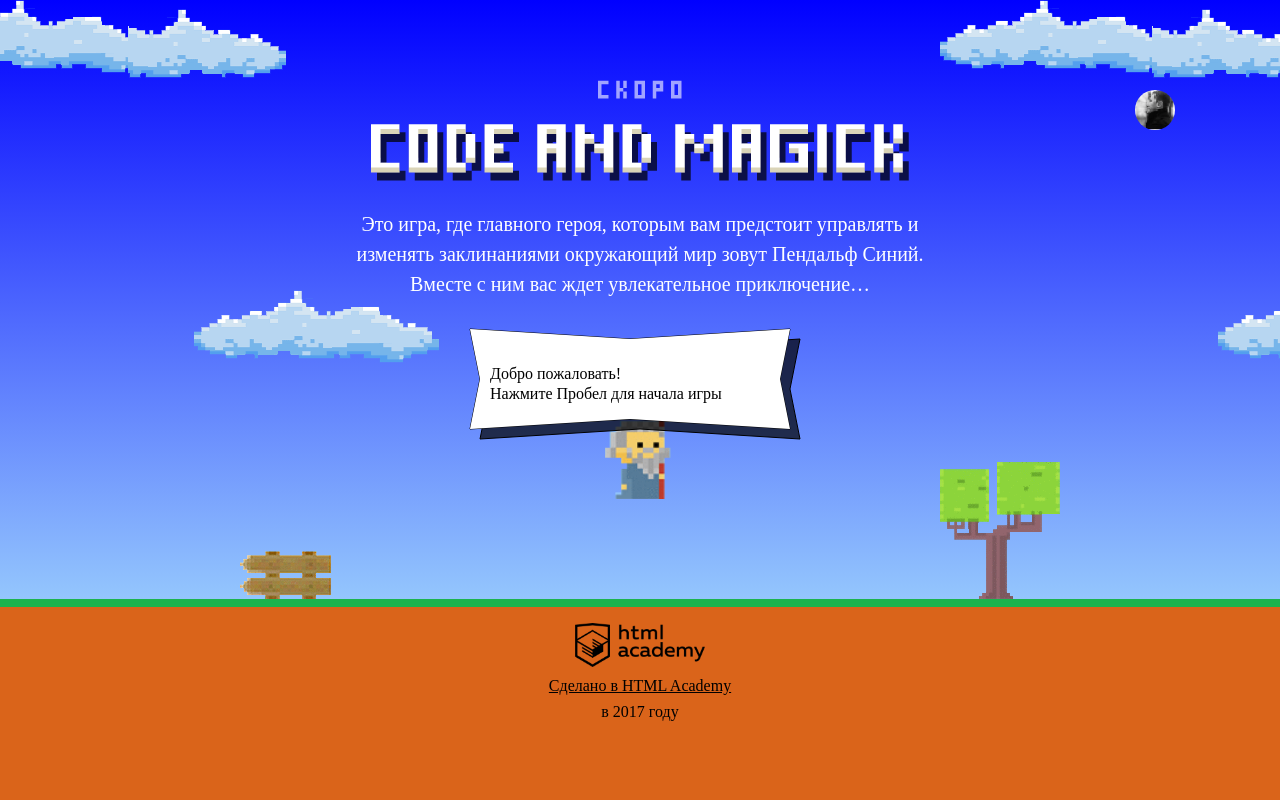
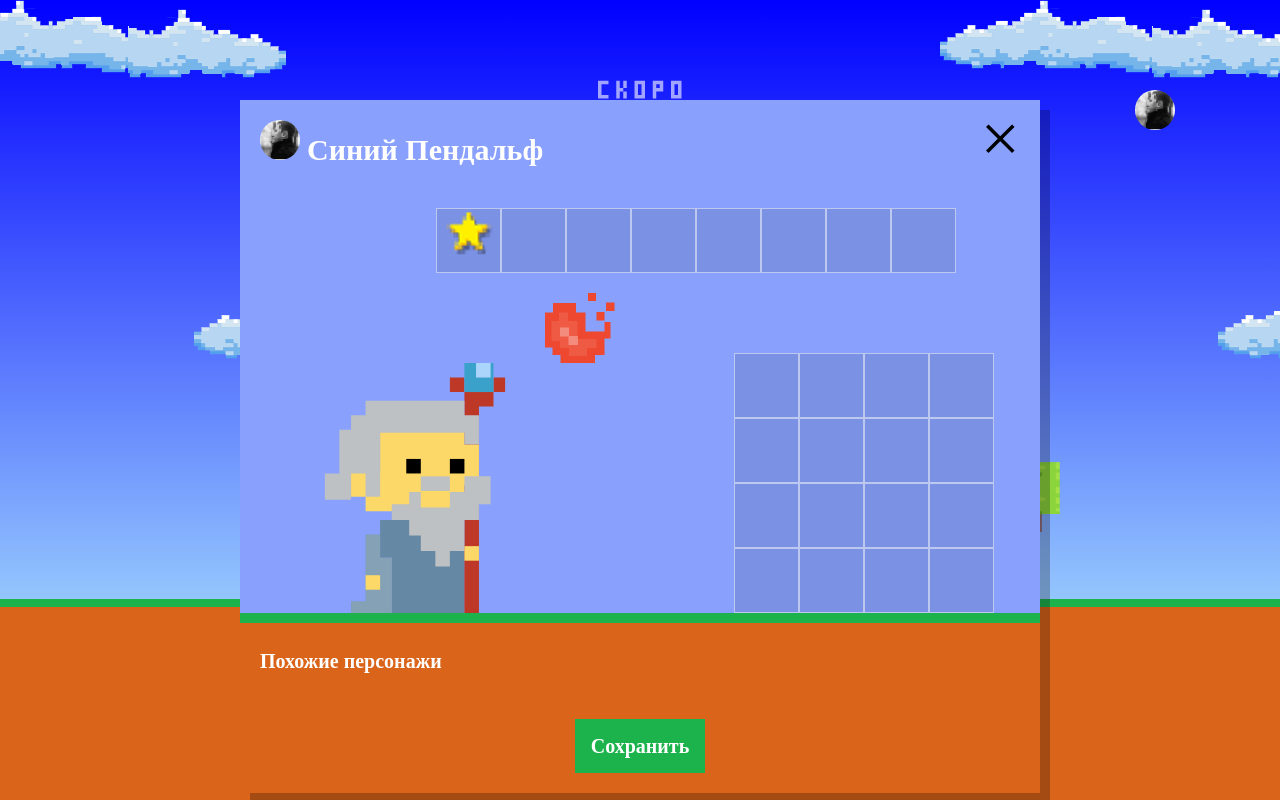
Before and after one commit to kagero900/code-and-magick, a website: page index.html in a window 1280 px wide. Drawn offline with Linux system fonts and the light colour scheme; a web font is replaced by a local one.

Commit message:
remove hidden class setup file

```diff
--- a/index.html
+++ b/index.html
@@ -192,6 +192,7 @@
     return height / 3 * 2 - getWizardHeight();
   }
 </script>
+<script src="./js/setup.js"></script>
 <script src="./js/stat.js"></script>
 <script src="./js/game.js"></script>
 
--- /dev/null
+++ b/js/setup.js
@@ -0,0 +1,15 @@
+var setup = document.querySelector('.setup');
+setup.classList.remove('hidden');
+
+/*var namesOfWizards = ['Иван', 'Хуан Себастьян', 'Мария',
+	 'Кристоф', 'Виктор', 'Юлия', 'Люпита', 'Вашингтон'];
+var surnamesOfWizards = ['да Марья', 'Верон', 'Мирабелла',
+	 'Вальц', 'Онопко', 'Топольницкая', 'Нионго', 'Ирвинг',];
+
+var wizardFriend = {
+	name: namesOfWizards + surnamesOfWizards;
+
+}*/
+
+var setupSimilar = document.querySelector('.setup-similar');
+setupSimilar.classList.remove('hidden');
```
